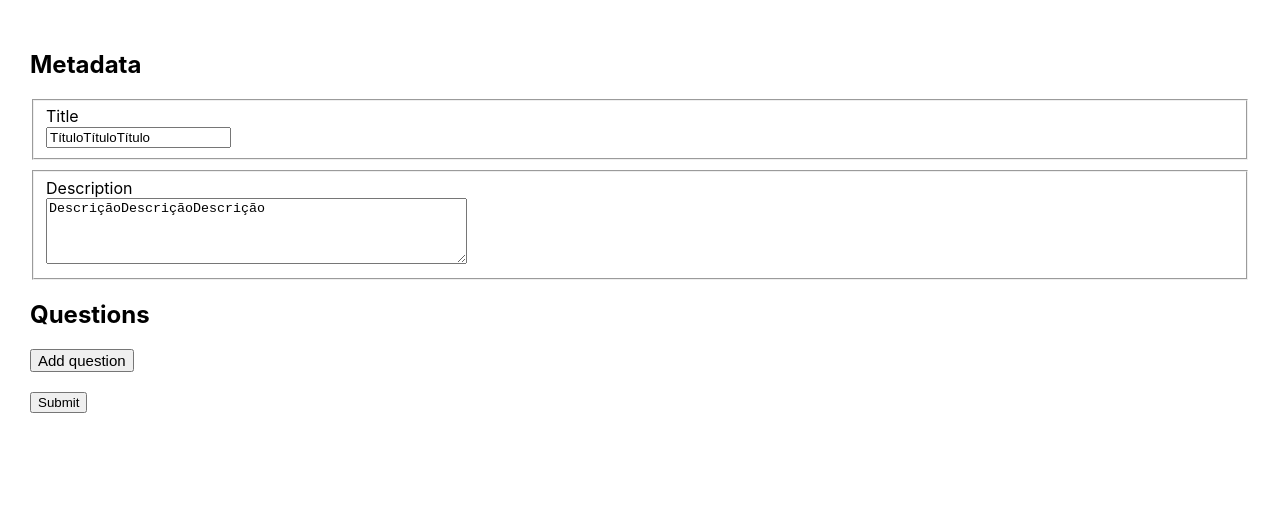
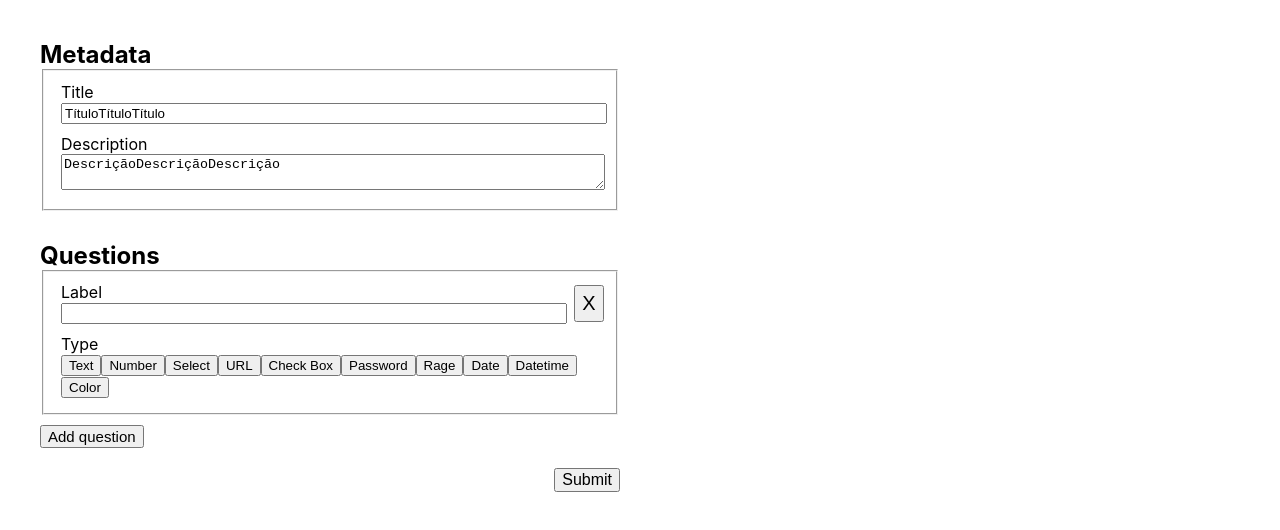
Before and after one commit to joao-salomao/xml-form-builder, a React (Create React App) app: page / in a window 1280 px wide. Shown: the top 530 px of the page. Built offline with nearby package versions, Linux system fonts and the light colour scheme.

Commit message:
Ajustando estilos

```diff
--- a/src/App.js
+++ b/src/App.js
@@ -2,11 +2,12 @@ import { useState } from 'react'
 import { parse } from 'js2xmlparser'
 import MetaData from './components/MetaData'
 import Questions from './components/Questions'
+import { DEFAULT_QUESTION } from './constants'
 
 function App() {
   const [title, setTitle] = useState("TítuloTítuloTítulo")
   const [description, setDescription] = useState("DescriçãoDescriçãoDescrição")
-  const [questions, setQuestions] = useState([])
+  const [questions, setQuestions] = useState([{ ...DEFAULT_QUESTION }])
 
   const onSubmit = event => {
     event.preventDefault()
@@ -49,13 +50,13 @@ function App() {
 
 
   return (
-    <div style={{ padding: '30px' }}>
-      <form onSubmit={e => onSubmit(e)}>
+    <main>
+      <form className='form' onSubmit={e => onSubmit(e)}>
         <MetaData title={title} description={description} setTitle={setTitle} setDescription={setDescription} />
         <Questions questions={questions} setQuestions={setQuestions} />
-        <input style={{marginTop: '20px'}} type="submit" value="Submit" />
+        <input className="submit-button" type="submit" value="Submit" />
       </form>
-    </div>
+    </main >
   );
 }
 
--- a/src/components/MetaData.js
+++ b/src/components/MetaData.js
@@ -1,13 +1,15 @@
 function MetaData({ title, description, setTitle, setDescription }) {
-    return <div style={{marginBottom: '20px'}}>
-        <h2>Metadata</h2>
-        <fieldset style={{marginBottom: '10px'}}>
-            <label>Title</label>
-            <input type="text" required value={title} onChange={e => setTitle(e.target.value)} />
-        </fieldset>
+    return <div className="section">
+        <div className="section-title">Metadata</div>
         <fieldset>
-            <label>Description</label>
-            <textarea required value={description} onChange={e => setDescription(e.target.value)} rows="4" cols="50" />
+            <div className="form-group">
+                <label>Title</label>
+                <input className="w-100" type="text" required value={title} onChange={e => setTitle(e.target.value)} />
+            </div>
+            <div className="form-group">
+                <label>Description</label>
+                <textarea className="w-100" required value={description} onChange={e => setDescription(e.target.value)} />
+            </div>
         </fieldset>
     </div>
 }
--- a/src/components/Questions.js
+++ b/src/components/Questions.js
@@ -1,8 +1,4 @@
-const DEFAULT_QUESTION = {
-    type: 'text',
-    label: '',
-    options: []
-}
+import { DEFAULT_QUESTION, TYPES } from '../constants'
 
 function Questions({ questions, setQuestions }) {
     const onClickAddQuestion = () => {
@@ -10,6 +6,10 @@ function Questions({ questions, setQuestions }) {
     }
 
     const onClickRemoveQuestion = index => {
+        if (questions.length == 1) {
+            return
+        }
+
         const newQuestions = questions.filter((_, i) => i !== index)
         setQuestions(newQuestions)
     }
@@ -49,15 +49,22 @@ function Questions({ questions, setQuestions }) {
         setQuestions(newQuestions)
     }
 
-    return <div>
-        <h2 style={{ marginRight: '10px' }}>Questions</h2>
+    return <div className="section">
+        <div className="section-title">Questions</div>
         <div>
             {
                 questions.map((question, index) => {
                     return <div key={index} style={{ marginBottom: '10px', display: 'flex' }}>
                         <fieldset>
-                            <Label value={question.label} onChange={value => onChangeLabel(index, value)} />
-                            <Type onChange={value => onChangeType(index, value)} />
+                            <div style={{ display: 'flex', alignItems: 'center' }}>
+                                <Label value={question.label} onChange={value => onChangeLabel(index, value)} />
+                                <div style={{ marginLeft: '10px' }}>
+                                    <button className="remove-question" onClick={() => onClickRemoveQuestion(index)}>
+                                        X
+                                    </button>
+                                </div>
+                            </div>
+                            <Type selected={question.type} onChange={value => onChangeType(index, value)} />
                             {
                                 question.type == 'select' && <Options
                                     options={question.options}
@@ -66,11 +73,7 @@ function Questions({ questions, setQuestions }) {
                                     onChangeText={(optionIndex, text) => onChangeOptionText(index, optionIndex, text)}
                                 />
                             }
-
                         </fieldset>
-                        <div onClick={() => onClickRemoveQuestion(index)} style={{ width: '30px', fontSize: '30px', display: 'flex', justifyContent: 'center', alignItems: 'center', cursor: 'pointer' }}>
-                            <span>X</span>
-                        </div>
                     </div>
                 })
             }
@@ -80,37 +83,43 @@ function Questions({ questions, setQuestions }) {
 }
 
 function Label({ value, onChange }) {
-    return <div>
+    return <div className="form-group" style={{ width: '100%' }}>
         <label>Label</label>
-        <input type="text" required value={value} onChange={e => onChange(e.target.value)} />
+        <input style={{ width: '100%' }} type="text" required value={value} onChange={e => onChange(e.target.value)} />
     </div>
 }
 
-function Type({ onChange }) {
-    return <div>
+function Type({ selected, onChange }) {
+    const getTypeClasses = type => {
+        return {
+            'is-selected': type == selected
+        }
+    }
+
+    return <div className="form-group">
         <label>Type</label>
         <div>
-            <button type="button" onClick={() => onChange('text')} >Text</button>
-            <button type="button" onClick={() => onChange('number')}>Number</button>
-            <button type="button" onClick={() => onChange('select')} >Select</button>
-            <button type="button" onClick={() => onChange('url')} >URL</button>
-            <button type="button" onClick={() => onChange('checkbox')} >Check Box</button>
-            <button type="button" onClick={() => onChange('password')} >Password</button>
-            <button type="button" onClick={() => onChange('range')} >Range</button>
-            <button type="button" onClick={() => onChange('date')}>Date</button>
-            <button type="button" onClick={() => onChange('datetime')}>Datetime</button>
-            <button type="button" onClick={() => onChange('color')}>Color</button>
+            {
+                TYPES.map(type => {
+                    return <button
+                        type="button"
+                        key={type.value}
+                        className={getTypeClasses(type.value)}
+                        onClick={() => onChange(type.value)}
+                    >{type.label}</button>
+                })
+            }
         </div>
     </div>
 }
 
 function Options({ options, onAdd, onRemove, onChangeText }) {
-    return <div style={{ marginTop: '10px' }}>
+    return <div className="options">
         <div>
             {
                 options.map((option, optionIndex) => {
-                    return <div key={optionIndex}>
-                        <input value={option} onChange={e => onChangeText(optionIndex, e.target.value)} />
+                    return <div className="form-group" key={optionIndex}>
+                        <input style={{ width: '90%' }} value={option} onChange={e => onChangeText(optionIndex, e.target.value)} />
                         <button type="button" onClick={() => onRemove(optionIndex)} >X</button>
                     </div>
                 })
--- /dev/null
+++ b/src/constants.js
@@ -0,0 +1,48 @@
+export const DEFAULT_QUESTION = {
+    type: 'text',
+    label: '',
+    options: []
+}
+
+export const TYPES = [
+    {
+        value: 'text',
+        label: 'Text'
+    },
+    {
+        value: 'number',
+        label: 'Number'
+    },
+    {
+        value: 'select',
+        label: 'Select'
+    },
+    {
+        value: 'url',
+        label: 'URL'
+    },
+    {
+        value: 'checkbox',
+        label: 'Check Box'
+    },
+    {
+        value: 'password',
+        label: 'Password'
+    },
+    {
+        value: 'range',
+        label: 'Rage'
+    },
+    {
+        value: 'date',
+        label: 'Date'
+    },
+    {
+        value: 'datetime',
+        label: 'Datetime'
+    },
+    {
+        value: 'color',
+        label: 'Color'
+    },
+]
--- a/src/index.css
+++ b/src/index.css
@@ -3,7 +3,7 @@ body {
   font-family: -apple-system, BlinkMacSystemFont, 'Segoe UI', 'Roboto', 'Oxygen',
     'Ubuntu', 'Cantarell', 'Fira Sans', 'Droid Sans', 'Helvetica Neue',
     sans-serif;
-  -webkit-font-smoothing: antialiased;
+  -webkit-font-smoothing : antialiased;
   -moz-osx-font-smoothing: grayscale;
 }
 
@@ -13,6 +13,54 @@ code {
 }
 
 
+.w-100 {
+  width: 100%;
+}
+
+
 label {
   display: block;
 }
+
+main {
+  padding: 30px;
+}
+
+.form {
+  max-width: 600px;
+}
+
+.form-group {
+  padding: 5px;
+}
+
+.section {
+  padding      : 10px;
+  margin-bottom: 10px;
+}
+
+.section-title {
+  font-weight: bold;
+  display    : block;
+  font-size  : 1.5em;
+}
+
+.options {
+  margin-top: 10px;
+}
+
+.remove-question {
+  padding        : 5px;
+  width          : 30px;
+  font-size      : 20px;
+  display        : flex;
+  justify-content: center;
+  align-items    : center;
+  cursor         : pointer;
+}
+
+.submit-button {
+  float       : right;
+  font-size   : 16px;
+  margin-right: 10px;
+}
```
